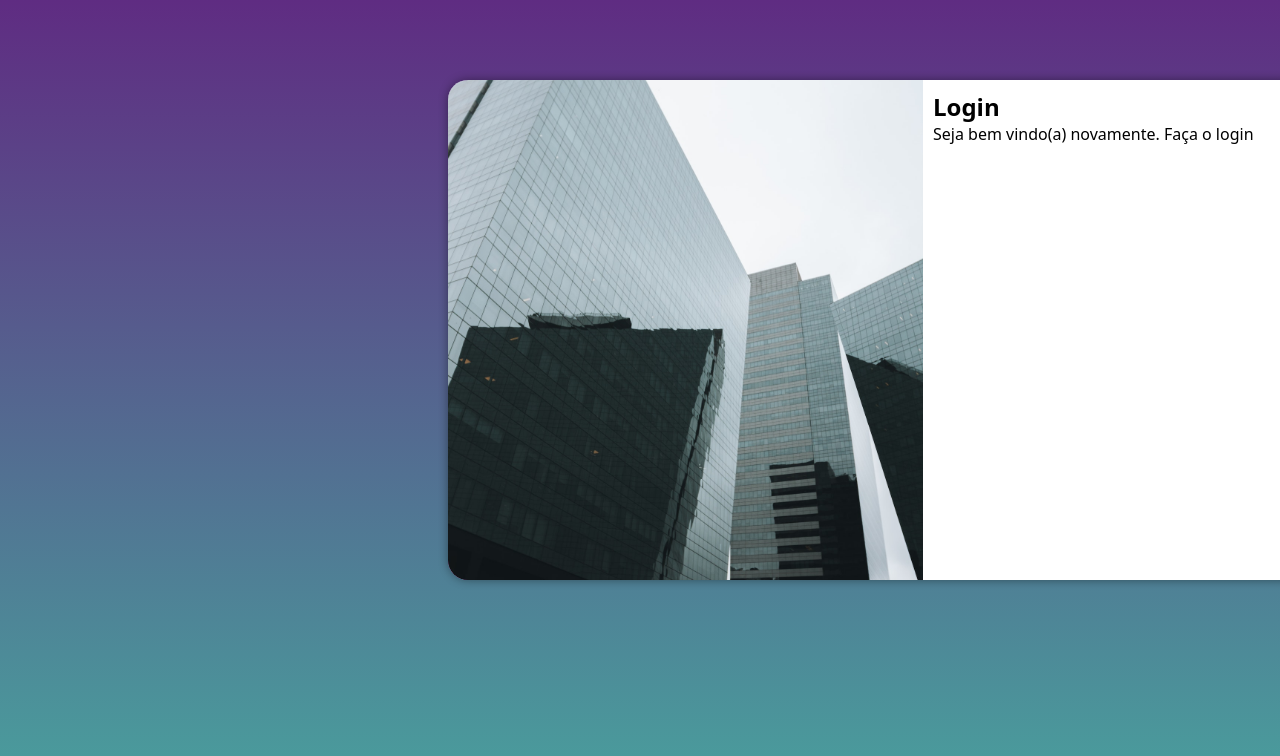
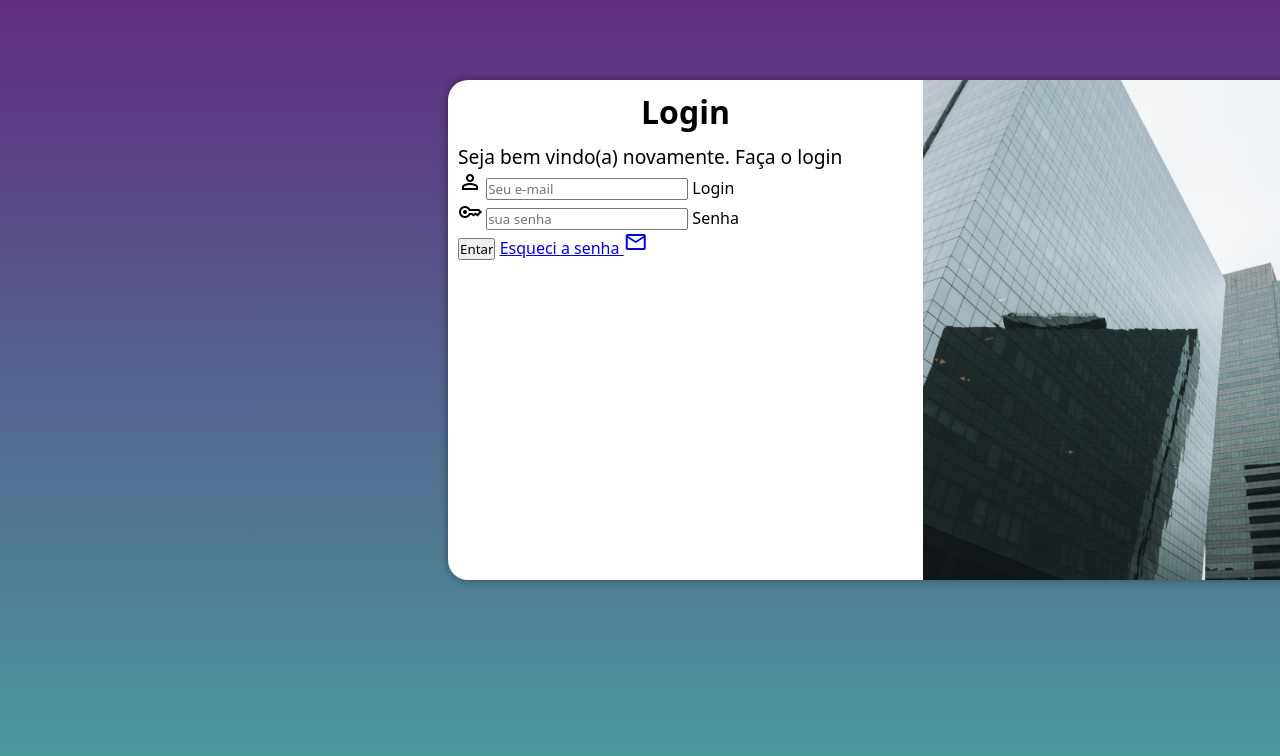
Before and after one commit to ZenonKurtzDev/projeto-login, a plain HTML site: page index.html in a window 1280 px wide. Shown: the top 756 px of the page. Drawn offline with nearby package versions, Linux system fonts and the light colour scheme.

Commit message:
login e password

```diff
--- a/estilos/media-query.css
+++ b/estilos/media-query.css
@@ -42,16 +42,26 @@ Grandes Telas: acima de 1200px
         }
 
         section#login > div#imagem{
-            float: left;
+            float: right;
             width: 50%;
             height: 100%;
         }
 
         section#login > div#formulario{
-            float: right;
+            float: left;
             width: 50%;
 
 
         }
 
+        div#formulario > h1 {
+            font-size: 2em;
+        }
+
+        div#formulario > p {
+
+            font-size: 1.2em;
+
+        }
+
     }
--- a/estilos/style.css
+++ b/estilos/style.css
@@ -41,7 +41,7 @@ section#login {
      border-radius: 20px;
      overflow: hidden;
      box-shadow: 0px 0px 10px rgba(0, 0, 0, 0.412);
-     transition: width 0.3s; height 0.3s ;
+     transition: width 0.3s, height 0.3s;
      transition-timing-function: ease;
 
 
@@ -59,3 +59,15 @@ section#login {
         display: block;
         padding: 10px;
     }
+
+
+    div#formulario > h1 {
+        text-align: center;
+        margin-bottom: 10px;
+    }
+
+    div#formulario > p {
+
+        font-size: 0.8em;
+
+    }
--- a/index.html
+++ b/index.html
@@ -5,6 +5,8 @@
     <meta http-equiv="X-UA-Compatible" content="IE=edge">
     <meta name="viewport" content="width=device-width, initial-scale=1.0">
     <title>Login</title>
+    <link rel="stylesheet" href="https://fonts.googleapis.com/css2?family=Material+Symbols+Outlined:opsz,wght,FILL,GRAD@48,400,1,0" />
+
     <link rel="stylesheet" href="estilos/style.css">
     <link rel="stylesheet" href="/estilos/media-query.css">
 
@@ -25,7 +27,30 @@
 
             <p>Seja bem vindo(a) novamente. Faça o login</p>
 
-            <form action="login.php" method="post">
+            <form action="login.php" method="post" autocomplete="on">
+
+                <div class="campo">
+
+                    <span class="material-symbols-outlined">
+                        person
+                        </span>
+
+                        <input type="email" name="login" id="ilogin" placeholder="Seu e-mail" autocomplete="em">
+                    <label for="ilogin">Login</label>
+
+                </div>
+
+                <div class="campo">
+
+                    <span class="material-symbols-outlined">
+                        key
+                        </span>
+                        <input type="password" name="senha" id="isenha" placeholder="sua senha">
+                    <label for="isenha">Senha</label>
+                </div>
+                <input type="submit" value="Entar">
+                <a href="esqueci.html">Esqueci a senha <i class="material-symbols-outlined" >mail</i></a>
+
 
             </form>
 
```
